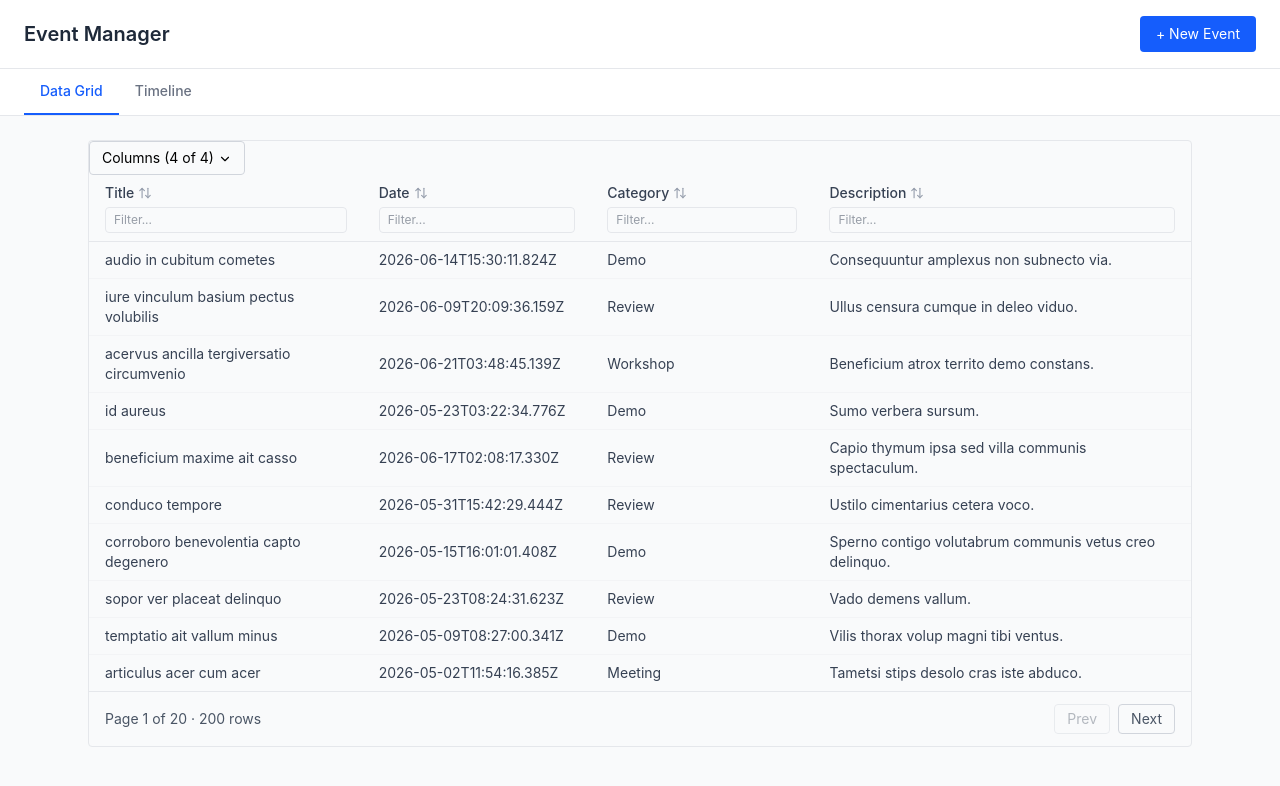
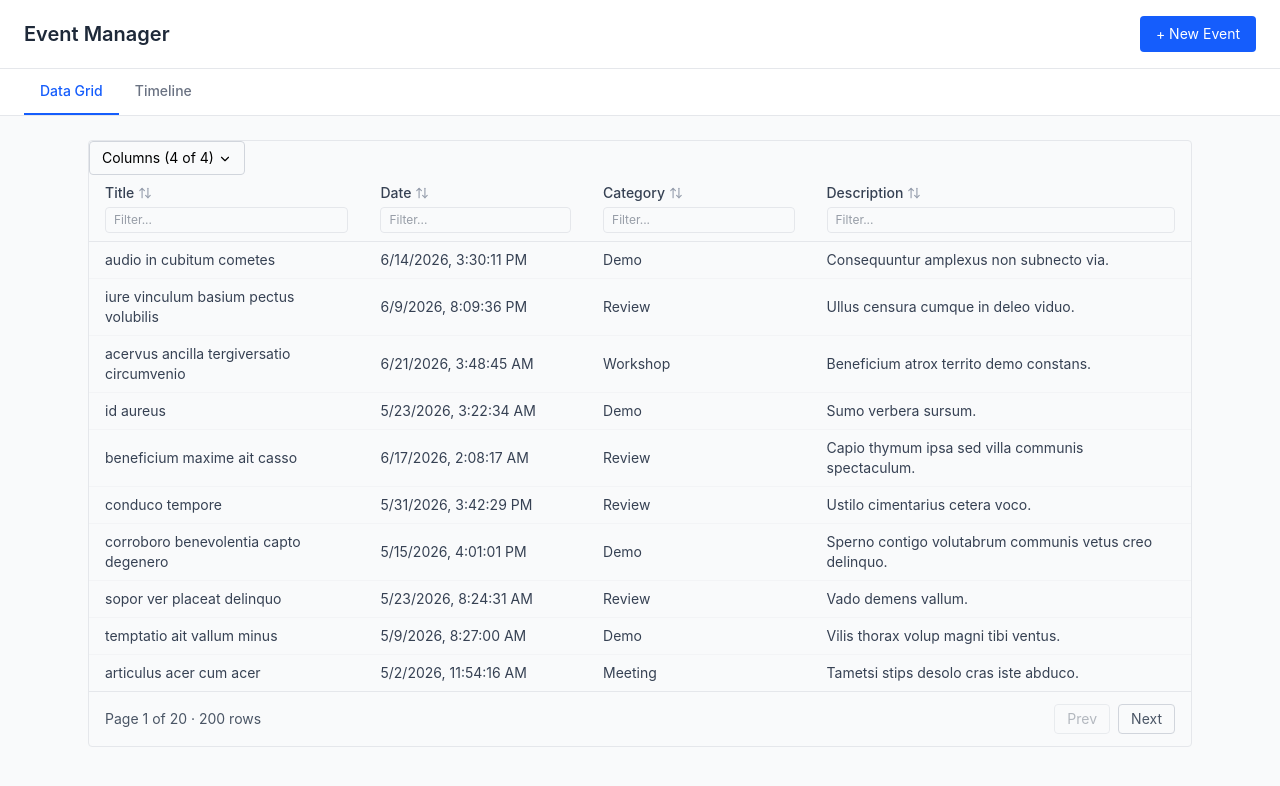
Before and after one commit to amitnagar19/react-event-manager, a React (Vite) app: page / in a window 1280 px wide. Shown: the top 786 px of the page. Built offline with nearby package versions, Linux system fonts and the light colour scheme.

Commit message:
feat: format date column in DataGrid to readable date and time

```diff
--- a/src/App.tsx
+++ b/src/App.tsx
@@ -11,7 +11,11 @@ import Tabs from './components/Tabs.tsx';
 
 const columns: ColumnConfig<Event>[] = [
     { accessor: 'title', label: 'Title' },
-    { accessor: 'date', label: 'Date' },
+    {
+        accessor: 'date',
+        label: 'Date',
+        format: (v) => new Date(v as string).toLocaleString(),
+    },
     { accessor: 'category', label: 'Category' },
     { accessor: 'description', label: 'Description' },
 ];
--- a/src/components/DataGrid/DataGrid.tsx
+++ b/src/components/DataGrid/DataGrid.tsx
@@ -8,7 +8,7 @@ import {
     getPaginationRowModel,
     getSortedRowModel,
     type SortingState,
-    useReactTable
+    useReactTable,
 } from '@tanstack/react-table';
 import type { DataGridProps } from './types.ts';
 import { ArrowDown, ArrowUp, ArrowUpDown } from 'lucide-react';
@@ -29,6 +29,9 @@ function DataGrid<T extends object>({
                 id: c.accessor,
                 accessorKey: c.accessor,
                 header: c.label,
+                ...(c.format
+                    ? { cell: ({ getValue }: { getValue: () => unknown }) => c.format!(getValue()) }
+                    : {}),
             })),
         [columnConfigs],
     );
--- a/src/components/DataGrid/types.ts
+++ b/src/components/DataGrid/types.ts
@@ -2,6 +2,7 @@ export interface ColumnConfig<T> {
     accessor: keyof T & string;
     label: string;
     hidden?: boolean;
+    format?: (value: unknown) => string;
 }
 
 export interface DataGridProps<T extends object> {
```
